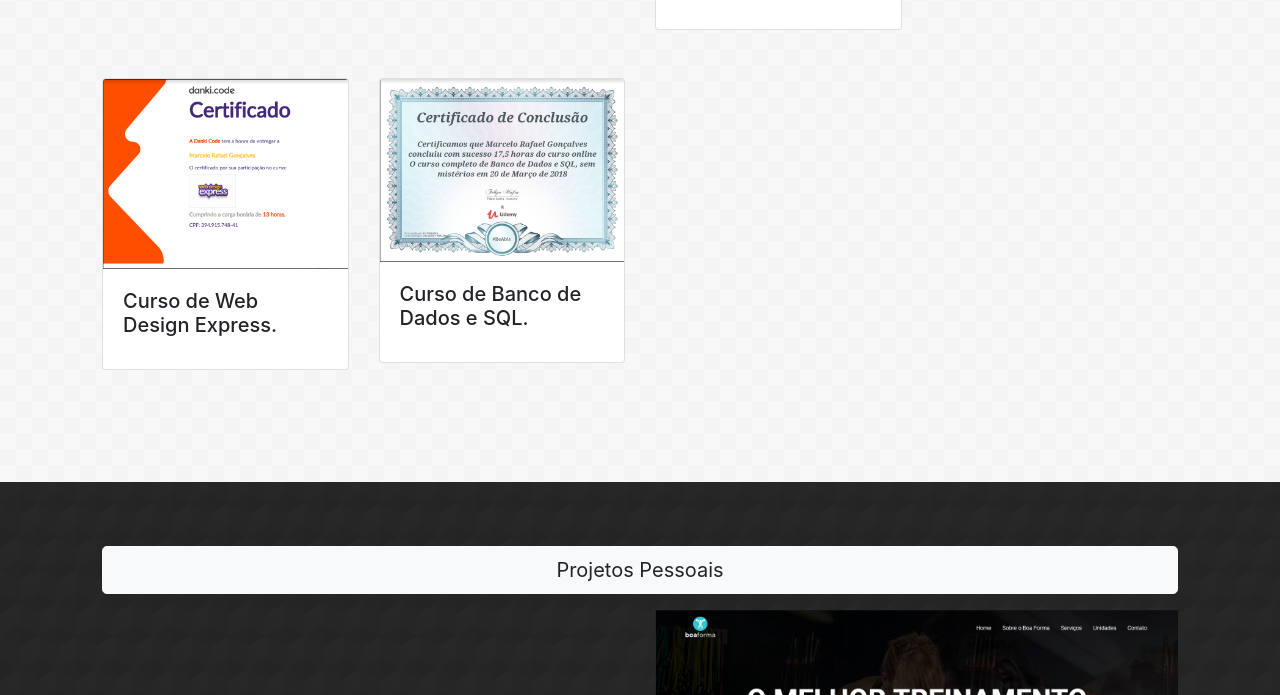
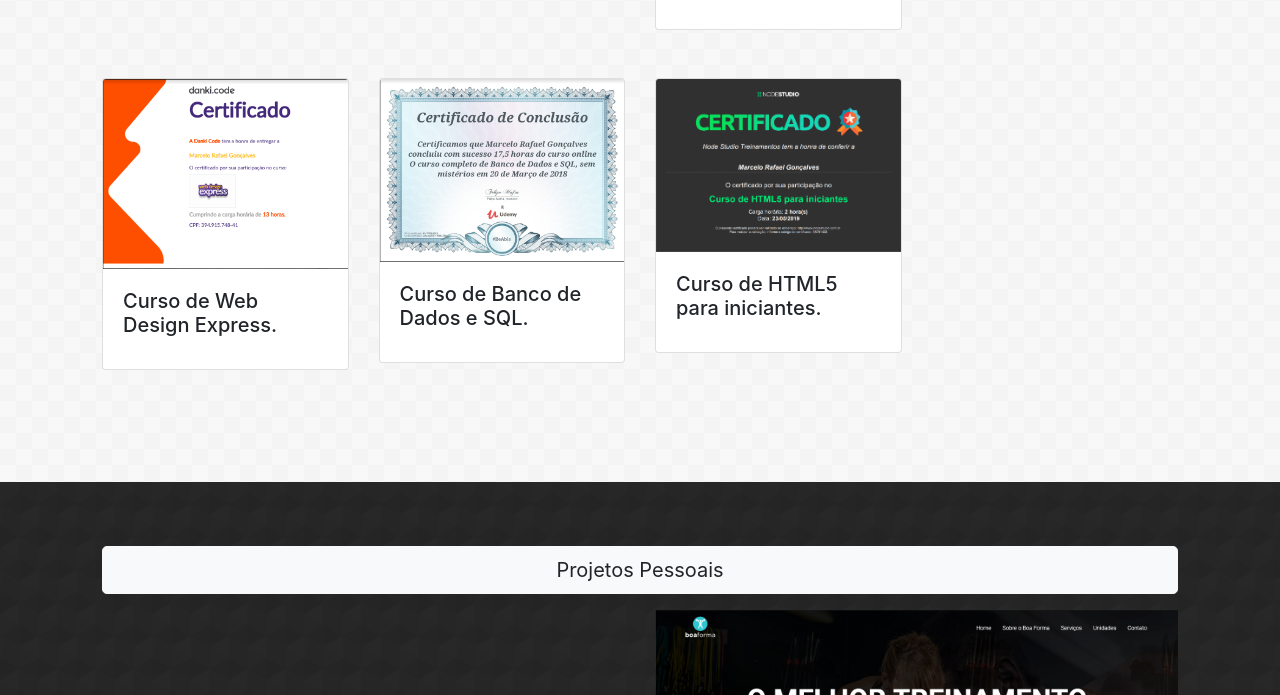
Before and after one commit to marcelo-rafael/portfolio, a plain HTML site: page index.html in a window 1280 px wide. Shown: the part 2809-3504 px from the top of the page. Drawn offline with Linux system fonts and the light colour scheme.

Commit message:
adicionando mais um certificado

```diff
--- a/index.html
+++ b/index.html
@@ -156,6 +156,8 @@
                             </div>
                         </div>
 
+
+
                         <!-- card 2 -->
 
                         <div class="col-lg-3 col-md-6 col-12 pt-3">
@@ -271,6 +273,19 @@
                                 <div class="card-body">
                                     <h5 class="card-title">
                                         Curso de Banco de Dados e SQL.
+                                    </h5>
+                                </div>
+                            </div>
+                        </div>
+
+                        <!-- card 11 -->
+
+                        <div class="col-lg-3 col-md-6 col-12 pt-3">
+                            <div class="card">
+                                <img src="img/html-5-para-iniciantes.png" class="card-img-top">
+                                <div class="card-body">
+                                    <h5 class="card-title">
+                                        Curso de HTML5 para iniciantes.
                                     </h5>
                                 </div>
                             </div>
```
Also changed, not shown: img/html-5-para-iniciantes.png (added).
